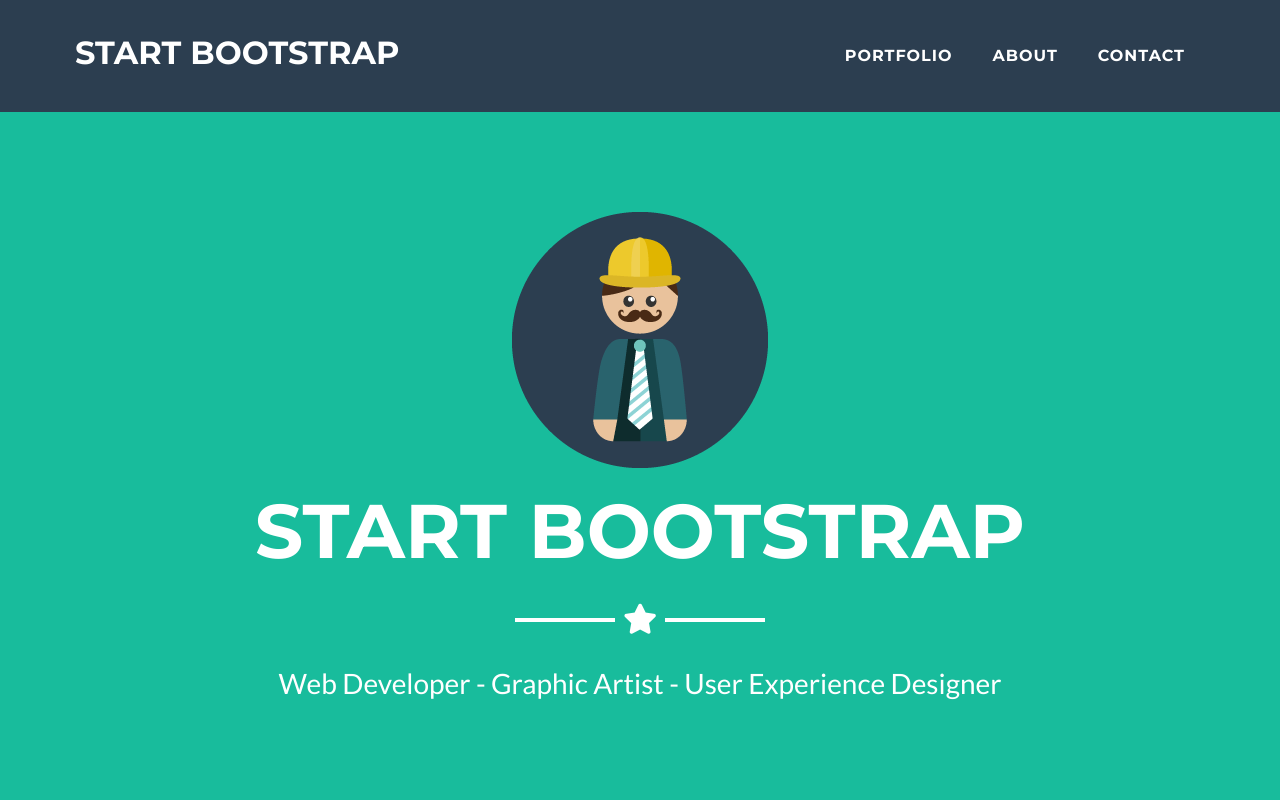
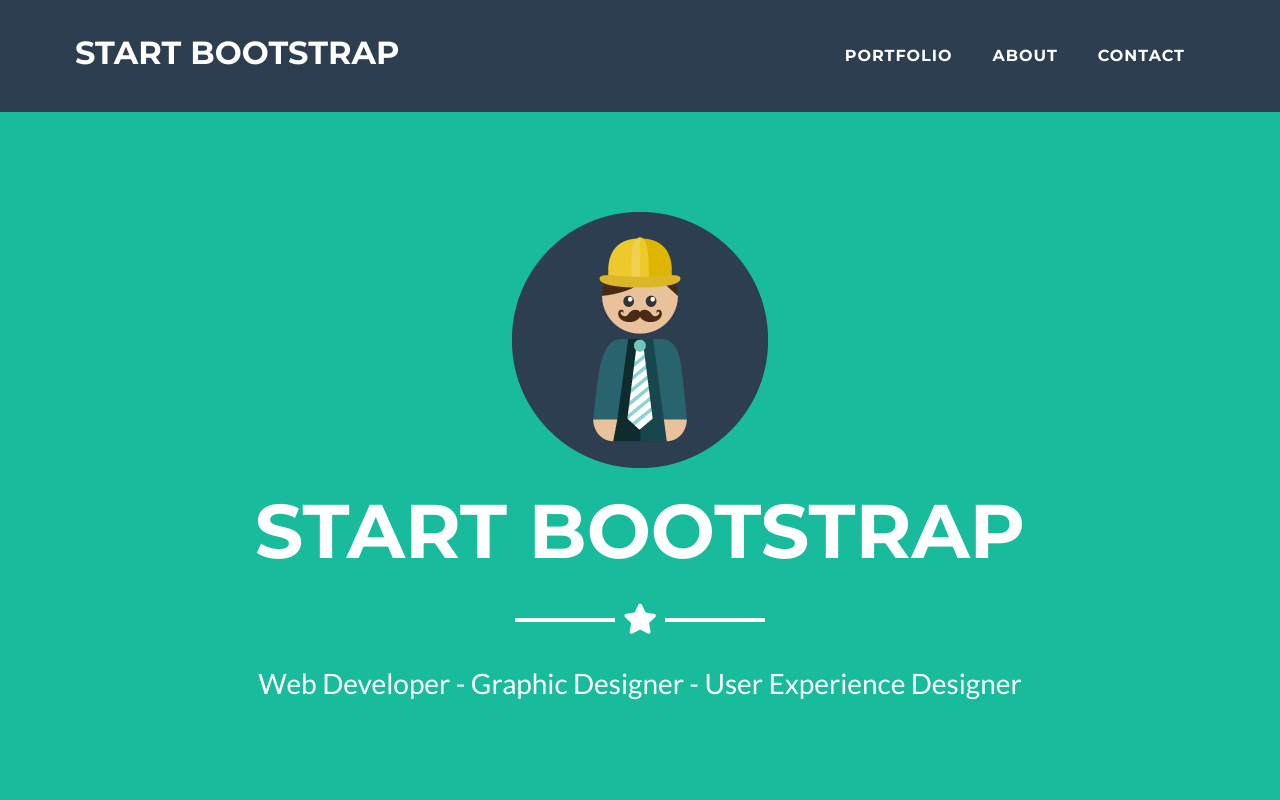
Before and after one commit to sakirtufan/startbootstrap, a plain HTML site: page index.html in a window 1280 px wide. Shown: the top 800 px of the page. Drawn offline with nearby package versions, Linux system fonts and the light colour scheme.

Commit message:
modified index.html

```diff
--- a/index.html
+++ b/index.html
@@ -59,7 +59,7 @@
 			<h1 class="text-uppercase">Start Bootstrap</h1>
 			<hr class="star-light">
 			<h2>
-				Web Developer - Graphic Artist - User Experience Designer
+				Web Developer - Graphic Designer - User Experience Designer
 			</h2>
 		</div>
 	</header>
```
